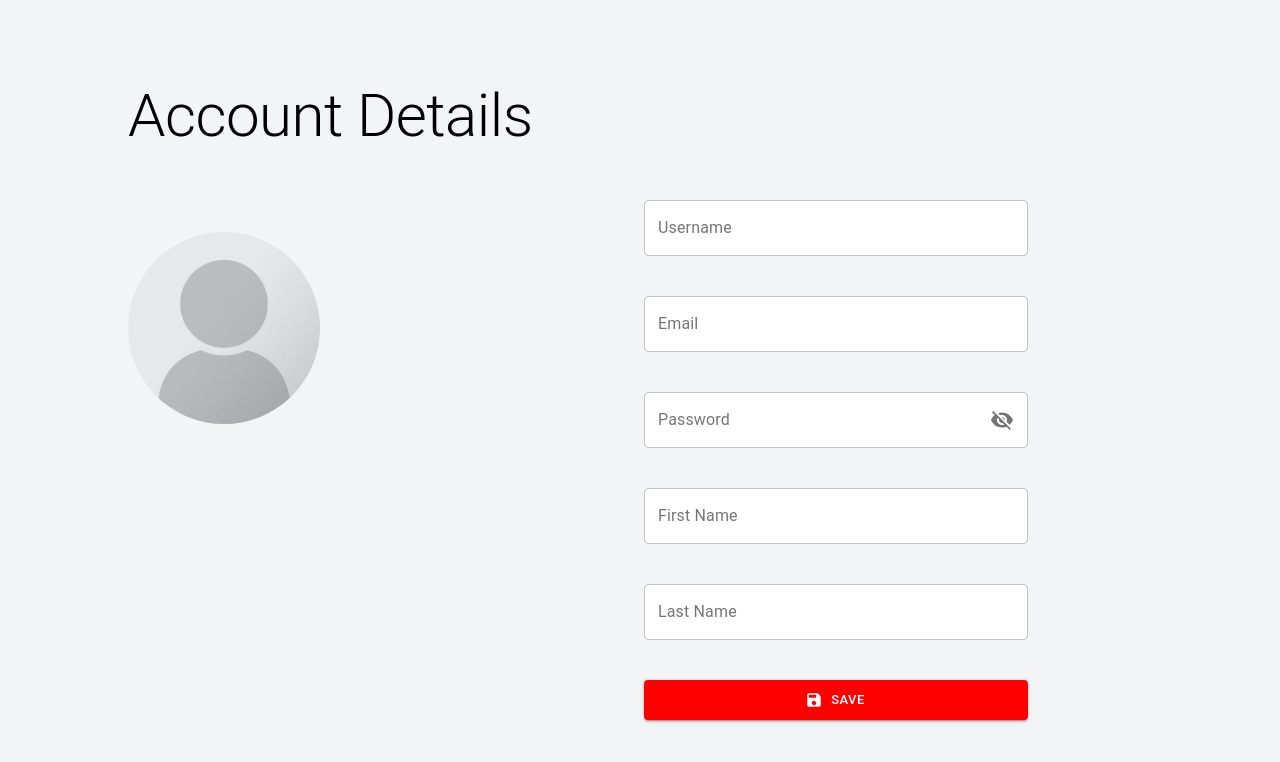
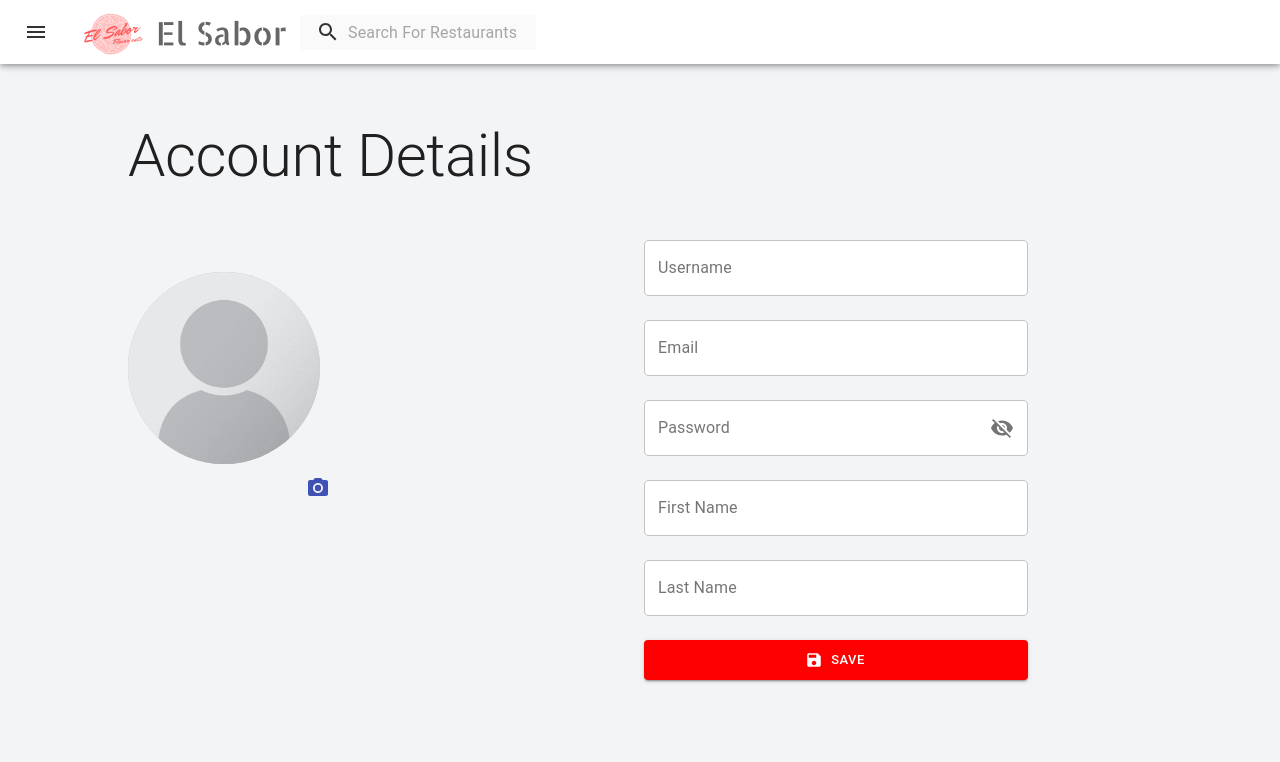
Before and after one commit to osagieomigie/elsabor, a React (Create React App) app in the folder frontend/: page /profile in a window 1280 px wide. Shown: the top 762 px of the page. Built offline with nearby package versions, Linux system fonts and the light colour scheme.

Commit message:
Added Search bar header to profile and added uploading photo functionality

```diff
--- a/frontend/src/App.js
+++ b/frontend/src/App.js
@@ -5,6 +5,7 @@ import RegistrationForm from "./components/registrationForm.js";
 import Background from "./components/background-red-slash.js";
 import UserDashboard from "./components/userDashboard.js";
 import Profile from "./components/profile.js";
+import SearchHeader from "./components/searchHeader.js";
 import { BrowserRouter as Router, Route } from "react-router-dom";
 
 function App() {
--- a/frontend/src/components/profile.js
+++ b/frontend/src/components/profile.js
@@ -12,9 +12,12 @@ import Typography from "@material-ui/core/Typography";
 import Avatar from '@material-ui/core/Avatar';
 import Button from '@material-ui/core/Button';
 import SaveIcon from '@material-ui/icons/Save';
+import SearchHeader from "./searchHeader";
+import PhotoCamera from '@material-ui/icons/PhotoCamera';
 import { Grid } from '@material-ui/core';
 
 const useStyles = makeStyles((theme) => ({
+  // General CSS settings
   root: {
     display: 'flex',
     flexWrap: 'wrap',
@@ -22,44 +25,53 @@ const useStyles = makeStyles((theme) => ({
     backgroundColor: 'rgb(243, 244, 246)',
     height: '100%',
   },
-  margin: {
-    marginBottom: '5vh',
+  // Style code for the left side of the grid (Title, Avatar, Name)
+  leftSide: {
+    marginTop: '0vh',
   },
-  leftSide: {
-    marginTop: '10vh',
-  },
+  // Style code just for the title of the page
   title: {
     textAlign: 'left',
     paddingBottom: '10vh',
     marginLeft: '10vw',
   },
+  // Style code just for the Avatar profile pic
   image: {
     width: '15vw',
     height: '15vw',
     marginLeft: '10vw',
   },
+  // Style code for the user's name beneath the avatar pic
   profileName: {
     marginTop: '3vh',
     textAlign: 'left',
     marginLeft: '10vw',
   },
+  // Style code for the right side of the grid (all the Text Forms and Save button)
   rightSide: {
     textAlign: 'left',
-    marginTop: '25vh',
+    marginTop: '15vh',
   },
+  // Style code for all the textfields/text forms
   textField: {
     width: '30vw',
     backgroundColor: 'white',
+    marginBottom: '3vh',
   },
+  // Style code for just the Save Button below all the Text Forms
   saveButton: {
     height: '5vh',
     width: '30vw',
     backgroundColor: 'red',
   },
+  input: {
+    display: 'none',
+  },
 }));
 
 export default function InputAdornments() {
   const classes = useStyles();
+  // All values needed for the user
   const [values, setValues] = React.useState({
     username: '',
     email: '',
@@ -70,26 +82,62 @@ export default function InputAdornments() {
     showPassword: false,
   });
 
+  // Handling changes to the user values above as the user changes the text forms
   const handleChange = (prop) => (event) => {
     setValues({ ...values, [prop]: event.target.value });
   };
 
+  // Handling when the user selects to see the password, changing the password to visible
   const handleClickShowPassword = () => {
     setValues({ ...values, showPassword: !values.showPassword });
   };
-
   const handleMouseDownPassword = (event) => {
     event.preventDefault();
   };
 
+  const handleImageUpload = e => {
+    const [file] = e.target.files;
+    if (file) {
+      const reader = new FileReader();
+      const {current} = uploadedImage;
+      console.log(uploadedImage.current);
+      current.file = file;
+      reader.onload = (e) => {
+          current.src = e.target.result;
+      }
+      reader.readAsDataURL(file);
+    }
+  };
+
+  // Declaring the image path based on the users image path/image name
   const IMG = require(`./Assets/${values.imagepath}`)
+
+  const uploadedImage = React.useRef(null);
 
   return (
     <div className={classes.root}>
+    <SearchHeader/>
+
     <Grid container spacing={1}>
         <Grid item className={classes.leftSide} xs={6}>
             <Typography variant="h2" className={classes.title}>Account Details</Typography>
-            <Avatar alt="Profile Pic" src={IMG} className={classes.image} />
+            <Avatar className={classes.image}>
+              <img
+                src={IMG}
+                ref={uploadedImage}
+                style={{
+                  width: "100%",
+                  height: "100%",
+                  position: "absolute"
+                }}
+              />
+            </Avatar>
+            <input accept="image/x-png,image/jpeg" className={classes.input} onChange={handleImageUpload} id="icon-button-file" type="file" />
+            <label htmlFor="icon-button-file">
+              <IconButton color="primary" aria-label="upload picture" component="span">
+                <PhotoCamera />
+              </IconButton>
+            </label>
             <Typography variant="h3" className={classes.profileName}>{values.firstname + " " + values.lastname}</Typography>
         </Grid>
         <Grid item className={classes.rightSide} xs={6}>
@@ -109,7 +157,7 @@ export default function InputAdornments() {
                 id="outlined-adornment-email"
                 value={values.email}
                 onChange={handleChange('email')}
-                labelWidth={70}
+                labelWidth={40}
             />
             </FormControl>
 
@@ -142,7 +190,7 @@ export default function InputAdornments() {
                 id="outlined-adornment-firstname"
                 value={values.firstname}
                 onChange={handleChange('firstname')}
-                labelWidth={70}
+                labelWidth={80}
             />
             </FormControl>
 
@@ -152,7 +200,7 @@ export default function InputAdornments() {
                 id="outlined-adornment-lastname"
                 value={values.lastname}
                 onChange={handleChange('lastname')}
-                labelWidth={70}
+                labelWidth={80}
             />
             </FormControl>
 
```
